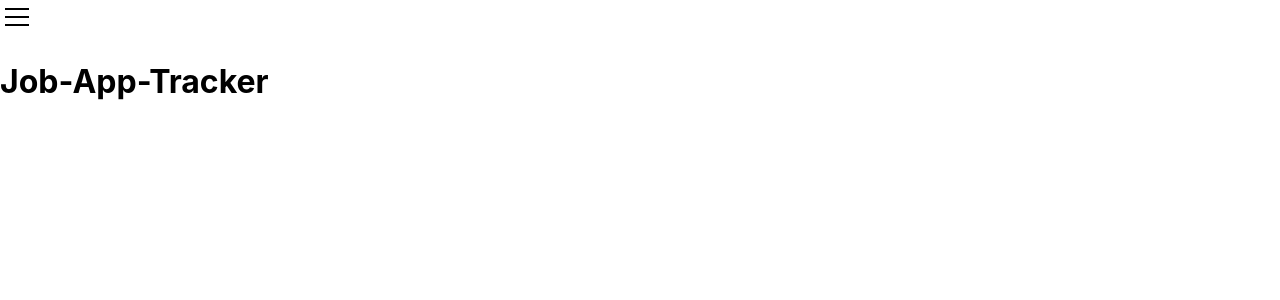
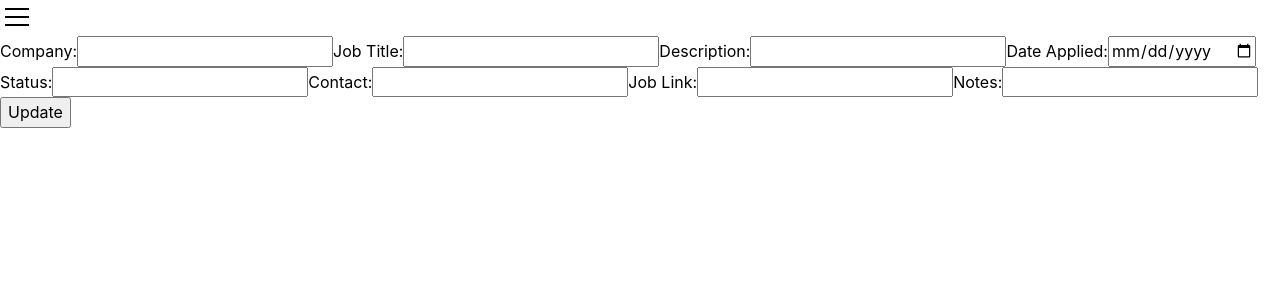
Before and after one commit to Sivva2/Job-App-Tracker, a React (Vite) app: page / in a window 1280 px wide. Shown: the top 300 px of the page. Built offline with nearby package versions, Linux system fonts and the light colour scheme.

Commit message:
🚀  form update and submit

```diff
--- a/src/App.jsx
+++ b/src/App.jsx
@@ -2,13 +2,14 @@ import { Routes, Route } from "react-router-dom";
 import Navbar from "./components/Navbar";
 import HomePage from "./Pages/HomePage";
 import ErrorPage from "./Pages/ErrorPage";
+import JobForm from "./components/JobForm";
 
 function App() {
   return (
     <div className="App">
       <Navbar />
       <Routes>
-        <Route path="/" element={<HomePage />} />
+        <Route path="/" element={<JobForm />} />
         /* check if URL fits to our user Nav */
         <Route path="*" element={<ErrorPage />} />
       </Routes>
--- a/src/Pages/JobListPage.jsx
+++ b/src/Pages/JobListPage.jsx
@@ -8,7 +8,7 @@ const JobListPage = () => {
 
   const fetchJob = async () => {
     try {
-      const response = await axios.get(`/${jobId}`);
+      const response = await axios.get(`http://localhost:4000//${jobId}`);
       console.log(response.data);
     } catch (error) {
       console.error("Error fetching data:", error);
@@ -17,7 +17,7 @@ const JobListPage = () => {
 
   const remove = async () => {
     try {
-      const response = await axios.delete(`/${jobId}`);
+      const response = await axios.delete(`http://localhost:4000//${jobId}`);
       console.log("Item deleted:", response.data);
     } catch (error) {
       console.error("Error removing the item:", error);
--- /dev/null
+++ b/src/components/JobForm.jsx
@@ -0,0 +1,127 @@
+import { useState } from "react";
+import { useNavigate } from "react-router-dom";
+import axios from "axios";
+
+const JobForm = () => {
+  const [formValues, setFormValues] = useState({
+    company: "",
+    jobTitle: "",
+    description: "",
+    dateApplied: "",
+    status: "",
+    contact: "",
+    jobLink: "",
+    notes: "",
+  });
+
+  const navigate = useNavigate();
+
+  // Handle form input changes //
+  const handleChange = (event) => {
+    const { name, value } = event.target;
+
+    setFormValues((prevValues) => ({
+      ...prevValues,
+      [name]: value,
+    }));
+  };
+
+  // Handle form submission //
+  const handleSubmit = async (event) => {
+    event.preventDefault();
+
+    try {
+      const method = formValues.id ? "put" : "post"; // Determine whether to update or create //
+      const url = formValues.id
+        ? `http://localhost:4000/jobs/${formValues.id}`
+        : `http://localhost:4000/jobs`;
+
+      const response = await axios({
+        method: method,
+        url: url,
+        headers: { "Content-Type": "application/json" },
+        data: formValues,
+      });
+
+      const job = response.data;
+      navigate(`http://localhost:4000//job/${job.id}`);
+    } catch (error) {
+      console.error(error);
+    }
+  };
+
+  return (
+    <form onSubmit={handleSubmit}>
+      <label>
+        Company:
+        <input
+          name="company"
+          value={formValues.company}
+          onChange={handleChange}
+          required
+        />
+      </label>
+      <label>
+        Job Title:
+        <input
+          name="jobTitle"
+          value={formValues.jobTitle}
+          onChange={handleChange}
+          required
+        />
+      </label>
+      <label>
+        Description:
+        <input
+          name="description"
+          value={formValues.description}
+          onChange={handleChange}
+        />
+      </label>
+      <label>
+        Date Applied:
+        <input
+          name="dateApplied"
+          type="date"
+          value={formValues.dateApplied}
+          onChange={handleChange}
+          required
+        />
+      </label>
+      <label>
+        Status:
+        <input
+          name="status"
+          value={formValues.status}
+          onChange={handleChange}
+          required
+        />
+      </label>
+      <label>
+        Contact:
+        <input
+          name="contact"
+          value={formValues.contact}
+          onChange={handleChange}
+          required
+        />
+      </label>
+      <label>
+        Job Link:
+        <input
+          name="jobLink"
+          value={formValues.jobLink}
+          onChange={handleChange}
+          required
+        />
+      </label>
+      <label>
+        Notes:
+        <input name="notes" value={formValues.notes} onChange={handleChange} />
+      </label>
+      <button type="submit">Update</button>
+    </form>
+  );
+};
+
+export default JobForm;
--- a/src/pages/ErrorPage.jsx
+++ b/src/pages/ErrorPage.jsx
@@ -1,7 +1,7 @@
 const ErrorPage = () => {
   return (
     <>
-      <h1>404 Error</h1>
+      <h1>404 Page</h1>
     </>
   );
 };
```
